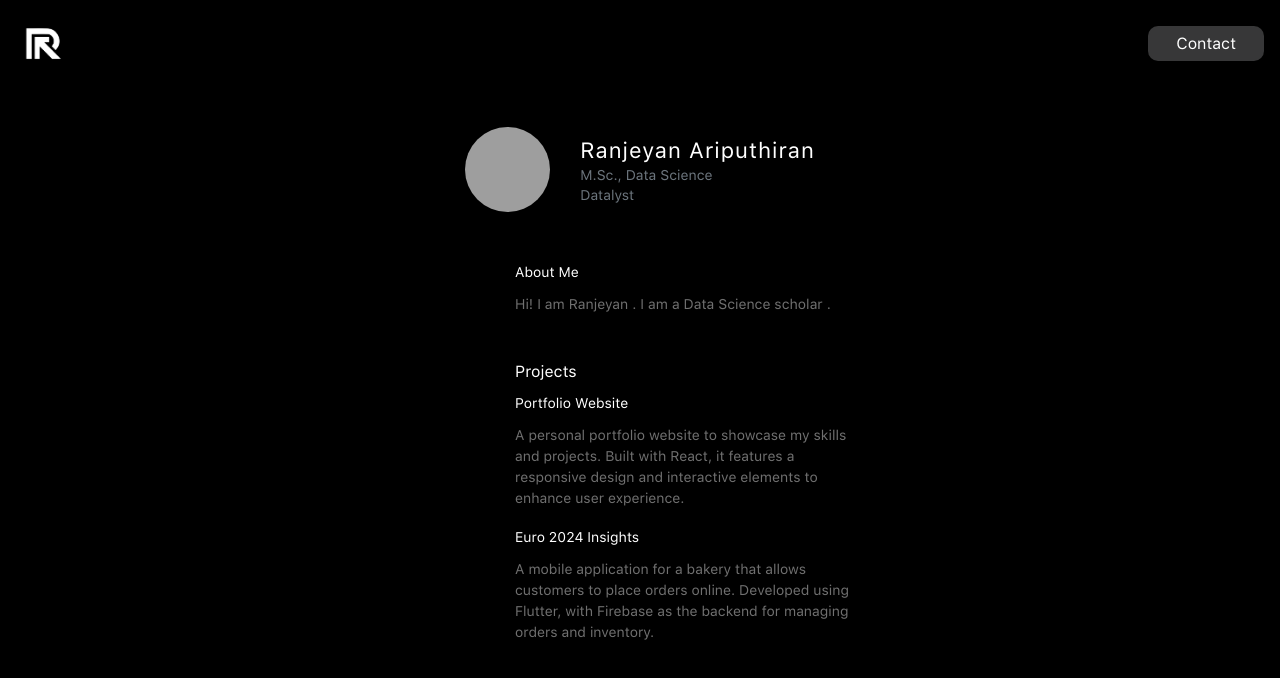
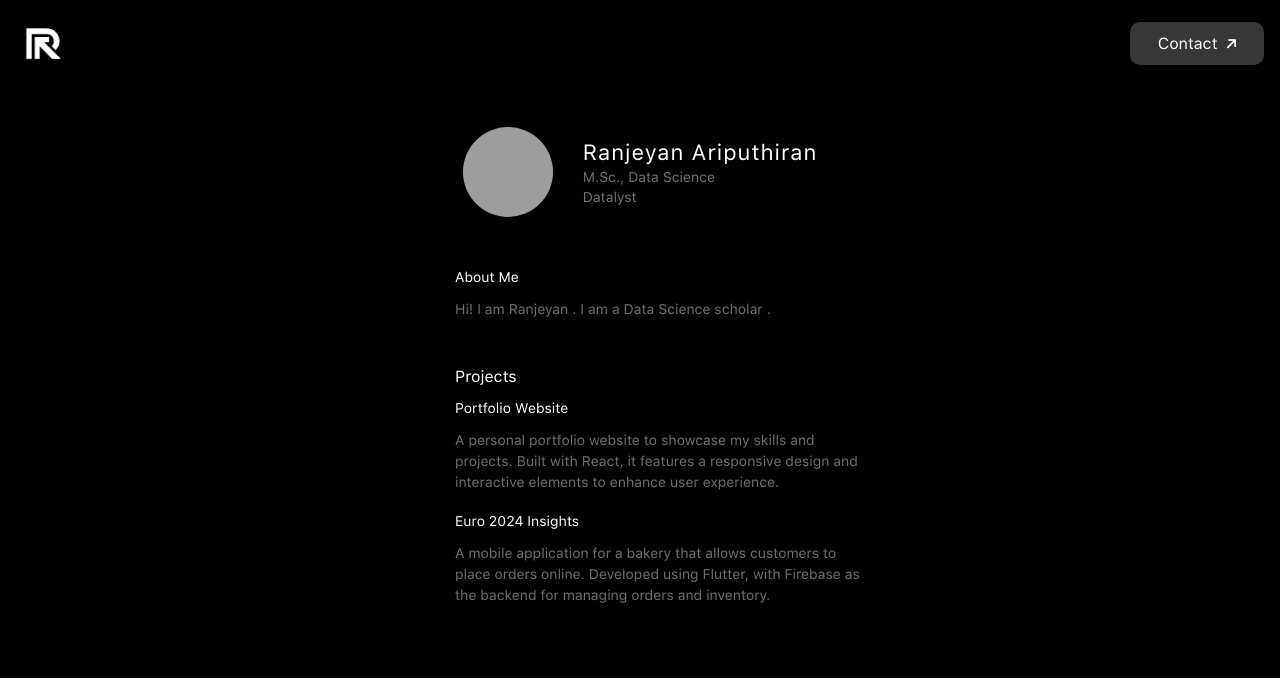
Before and after one commit to Ranjeyan/Portfolio, a React (Create React App) app: page / in a window 1280 px wide. Shown: the top 678 px of the page. Built offline with nearby package versions, Linux system fonts and the light colour scheme; grey boxes are pictures that could not be loaded.

Commit message:
update-27

```diff
--- a/package.json
+++ b/package.json
@@ -3,6 +3,7 @@
   "version": "0.1.0",
   "private": true,
   "dependencies": {
+    "@fortawesome/fontawesome-free": "^6.6.0",
     "@testing-library/jest-dom": "^5.17.0",
     "@testing-library/react": "^13.4.0",
     "@testing-library/user-event": "^13.5.0",
--- a/src/Components/Header.js
+++ b/src/Components/Header.js
@@ -11,6 +11,7 @@ function Header() {
       {/* Button on the Right */}
       <button className="button">
         Contact
+        <i className='fas fa-arrow-up'></i>
       </button>
     </header>
   );
--- a/src/Styles/Header.css
+++ b/src/Styles/Header.css
@@ -1,3 +1,6 @@
+@import '~@fortawesome/fontawesome-free/css/all.css';
+
+
 .header {
   display: flex;
   justify-content: space-between;
@@ -15,7 +18,7 @@
 .button {
   background-color: #373738;
   color: white;
-  padding: 8px 28px;
+  padding: 12px 28px;
   border: none;
   border-radius: 10px;
   cursor: pointer;
@@ -23,8 +26,13 @@
   align-items: center;
   font-size: 16px;
   font-family: sfpro;
-  font-weight: lighter;
   transition: background-color 0.3s ease;
+}
+
+.button i{
+  margin-left: 8px;
+  transform: rotate(45deg);
+  font-size: 14px;
 }
 
 .button:hover {
--- a/src/Styles/Hero.css
+++ b/src/Styles/Hero.css
@@ -14,8 +14,8 @@
 }
 
 .profile-image {
-  width: 85px;
-  height: 85px;
+  width: 90px;
+  height: 90px;
   border-radius: 50%;
   object-fit: cover;
   margin-right: 30px;
@@ -42,7 +42,7 @@
   font-family: sfpro;
 }
 
-.link{
+.link {
   margin: 0;
   font-family: sfpro;
   font-size: 14px;
@@ -53,14 +53,14 @@
   margin-top: 20px;
   max-width: 450px;
   width: 100%;
-  padding-left: calc(80px + 20px);
+  padding-left: calc(20px + 20px); /* Adjust padding-left to align with profile */
   box-sizing: border-box;
 }
 
 .about h2 {
   font-size: 14px;
   margin-bottom: 10px;
-  font-family:sfpro;
+  font-family: sfpro;
   font-weight: lighter;
 }
 
@@ -79,7 +79,7 @@
   margin-top: 20px;
   max-width: 450px;
   width: 100%;
-  padding-left: calc(80px + 20px);
+  padding-left: calc(20px + 20px); /* Adjust padding-left to align with profile */
   box-sizing: border-box;
 }
 
@@ -112,8 +112,6 @@
   font-family: sfpro;
 }
 
-
-
 /* Adjustments for smaller screens */
 @media (max-width: 768px) {
   .hero {
@@ -143,7 +141,7 @@
 
   .about,
   .projects {
-    padding-left: 0;
+    padding-left: 0; /* No additional padding on smaller screens */
     margin-top: 15px;
     max-width: 100%;
   }
```
Also changed, not shown: 1 other file (tests, documents, lock files or other folders).
